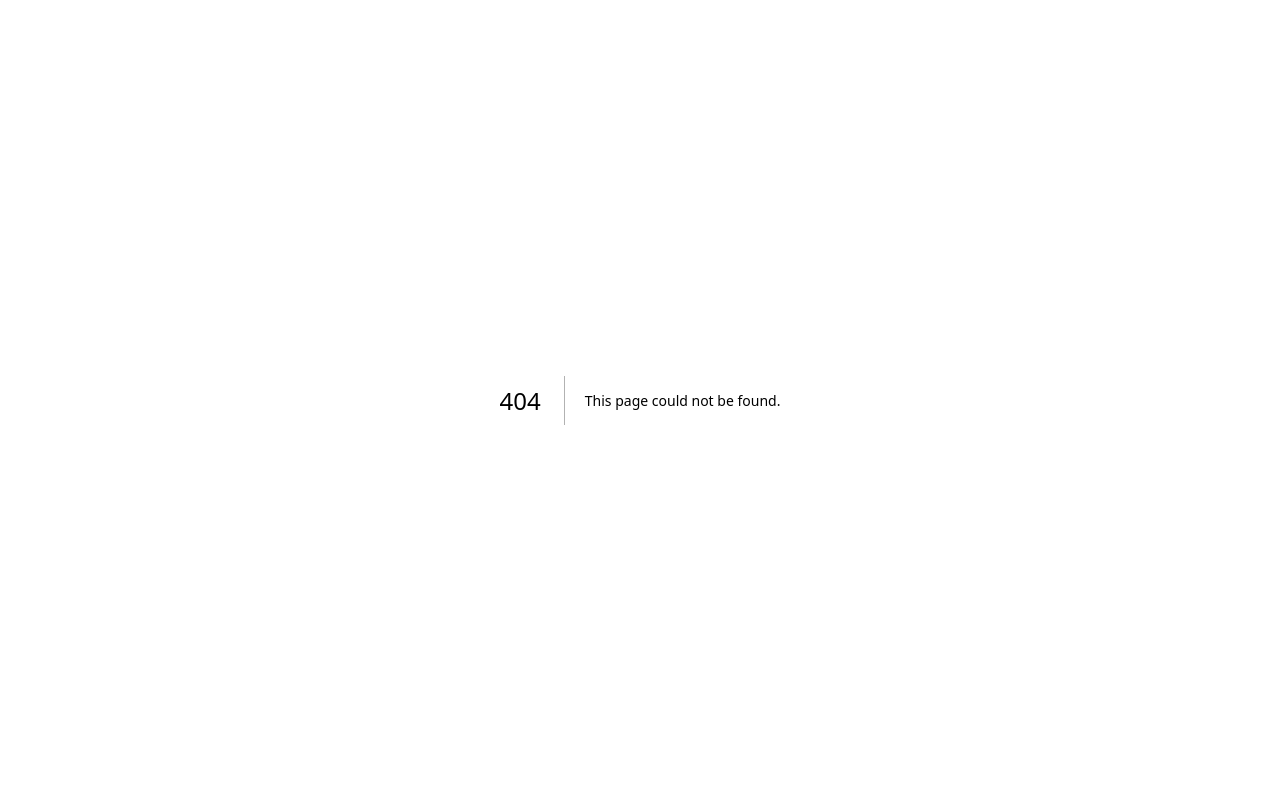
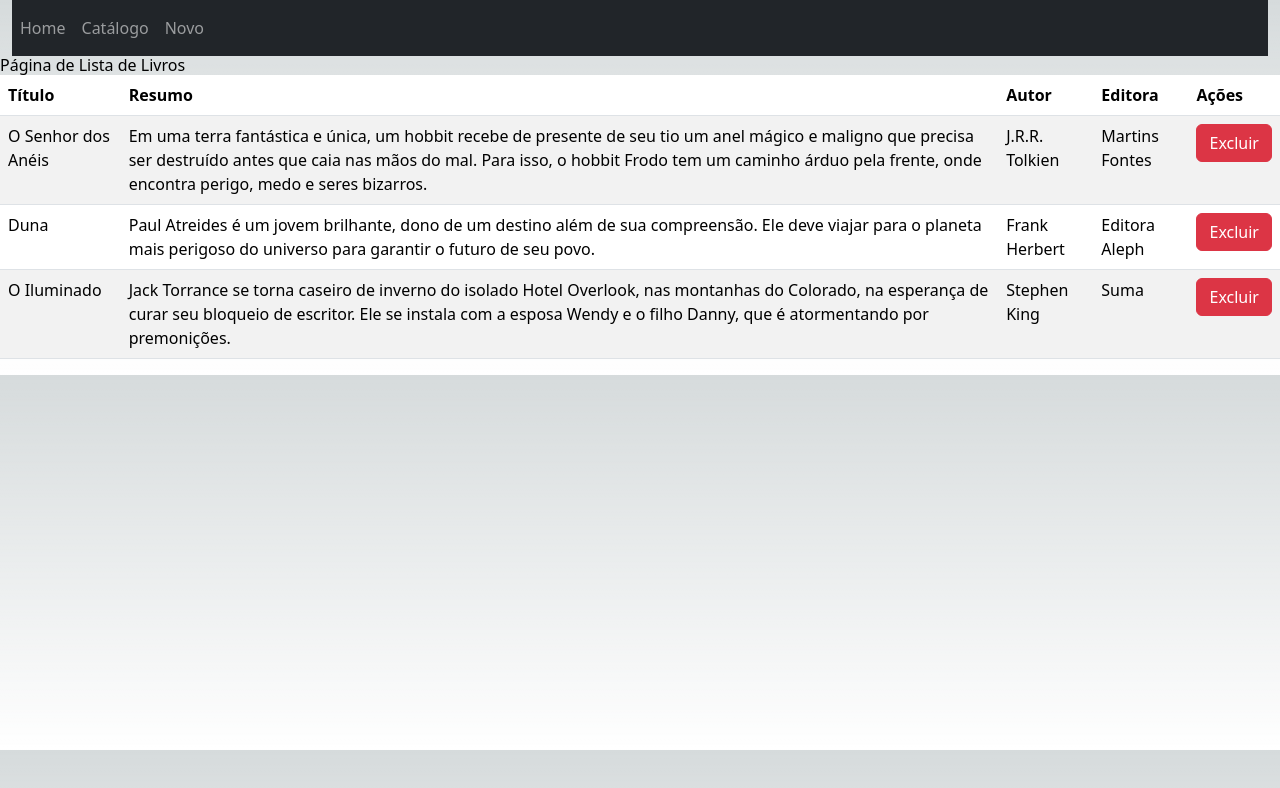
Before and after one commit to ArielFSantos/Trabalho_Nivel_3, a Next.js app in the folder livros-next/: page /LivroLista in a window 1280 px wide. Before the commit this address had no page. Shown: the top 788 px of the page. Built offline with nearby package versions, Linux system fonts and the light colour scheme.

Commit message:
deu certoooooooo, só falta estilizar

```diff
--- a/livros-next/componentes/Menu.tsx
+++ b/livros-next/componentes/Menu.tsx
@@ -10,10 +10,10 @@
               <Link className="nav-link" href="index.tsx" passHref>Home</Link>
             </li>
             <li className="nav-item">
-              <Link  className="nav-link" href="/LinhaLivroProps" passHref>Catálogo</Link>
+              <Link  className="nav-link" href="/LivroLista" passHref>Catálogo</Link>
             </li>
             <li className="nav-item">
-              <Link  className="nav-link" href="/" passHref>Novo</Link>
+              <Link  className="nav-link" href="LivroDados" passHref>Novo</Link>
             </li>
           </ul>
       </nav>
--- a/livros-next/src/styles/globals.css
+++ b/livros-next/src/styles/globals.css
@@ -1,6 +1,7 @@
 @tailwind base;
 @tailwind components;
 @tailwind utilities;
+
 
 :root {
   --foreground-rgb: 0, 0, 0;
```
Also changed, not shown: livros-next/src/pages/LivroLista.tsx (renamed from livros-next/src/pages/Livro.Lista.tsx), livros-next/src/styles/Home.module.css (added).
